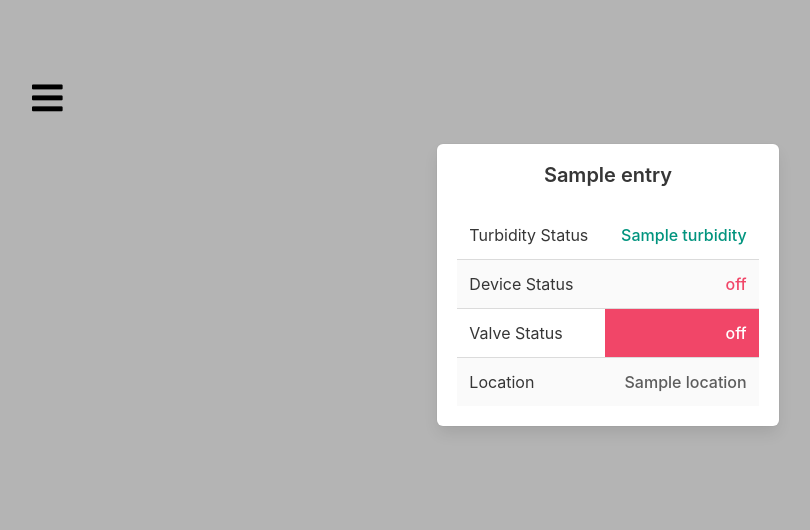
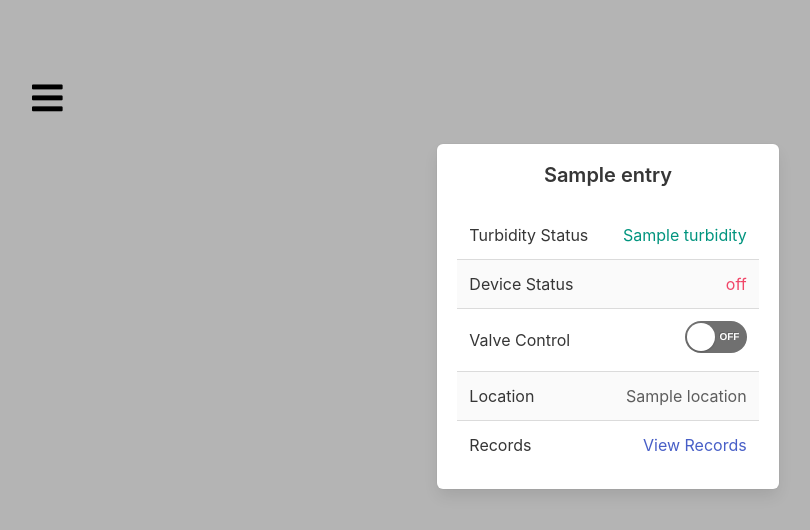
Before and after one commit to jsuci/turbiditech, a Django app: template templates/dashboard.html in a window 1280 px wide. Shown: the top 530 px of the page, without its empty margins (32-842 px from the left). Run offline with Django 4.2, Linux system fonts and the light colour scheme; the template is opened without the code that fills it: most values are stand-ins (such as "Sample title", 1, 10 or a date in 2020).

Commit message:
fix toggle switch, add entry to view records

```diff
--- a/core/views.py
+++ b/core/views.py
@@ -66,7 +66,7 @@ def dashboard(request):
                 'detector_name': 'Detector 4',
                 'turbidity': 'clean',
                 'device_status': 'on',
-                'valve_status': 'on',
+                'valve_status': 'off',
                 'location': 'Maramag, Bukidnon'
             },
             {
@@ -76,7 +76,7 @@ def dashboard(request):
                 'device_status': 'on',
                 'valve_status': 'on',
                 'location': 'Mulmac, Macabalan'
-            }
+            },
         ]
     }
     return render(request, 'dashboard.html', context)
--- a/static/core/css/style.css
+++ b/static/core/css/style.css
@@ -124,7 +124,8 @@ img {
 
 /* table styles */
 div.box td {
-    padding: 12px 12px
+    padding: 12px 12px;
+    vertical-align: middle !important;
 }
 
 div.box td:nth-child(1) {
@@ -133,6 +134,56 @@ div.box td:nth-child(1) {
 
 div.box td:nth-child(2) {
     text-align: right;
-    font-weight: 500;
+    font-weight: 400;
     color:rgb(93, 93, 93);
 }
+
+
+/* toggle button styles */
+.toggle {
+    -webkit-appearance: none;
+    -moz-appearance: none;
+    appearance: none;
+    width: 62px;
+    height: 32px;
+    display: inline-block;
+    position: relative;
+    border-radius: 50px;
+    overflow: hidden;
+    outline: none;
+    border: none;
+    cursor: pointer;
+    background-color: #707070;
+    transition: background-color ease 0.3s;
+  }
+
+  .toggle:before {
+    content: "on off";
+    display: block;
+    position: absolute;
+    z-index: 2;
+    width: 28px;
+    height: 28px;
+    background: #fff;
+    left: 2px;
+    top: 2px;
+    border-radius: 50%;
+    font: 10px/28px Helvetica;
+    text-transform: uppercase;
+    font-weight: bold;
+    text-indent: -22px;
+    word-spacing: 37px;
+    color: #fff;
+    text-shadow: -1px -1px rgba(0,0,0,0.15);
+    white-space: nowrap;
+    box-shadow: 0 1px 2px rgba(0,0,0,0.2);
+    transition: all cubic-bezier(0.3, 1.5, 0.7, 1) 0.3s;
+  }
+
+  .toggle:checked {
+    background-color: #4CD964;
+  }
+
+  .toggle:checked:before {
+    left: 32px;
+  }
--- a/static/core/js/main.js
+++ b/static/core/js/main.js
@@ -1,3 +1,5 @@
+
+// navbar menu toggle
 $(document).ready(function() {
 //jquery for toggle sub menus
     $('.sub-btn').click(function() {
@@ -14,3 +16,22 @@ $(document).ready(function() {
         $('.menu-btn').css("visibility", "visible");
     });
 });
+
+// valve control toggle
+$(document).ready(function() {
+    $('input[type=checkbox]').change(function() {
+
+        if (this.checked == true) {
+            console.log('valve_status set to `on`', 'device: ', this.id)
+            console.log('turbidity set to `clean`', 'device: ', this.id)
+        } else {
+            console.log('valve_status set to `off`', 'device: ', this.id)
+            console.log('turbidity set to `dirty`', 'device: ', this.id)
+        }
+        // $.post(`/update-device/${this.id}`, {
+        //     id: '{{workexperiance.id}}',
+        //     isworking: this.checked,
+        //     csrfmiddlewaretoken: '{{ csrf_token }}'
+        // });
+    });
+});
--- a/templates/includes/box.html
+++ b/templates/includes/box.html
@@ -1,6 +1,5 @@
 
-    <div class="column is-4">
-        <a href="./device/{{ box_content.detector_id }}" class="box-link">
+    <div class="column is-4 mb-6">
             <div class="box">
                 <h5 class="title is-5 has-text-centered">{{ box_content.detector_name }}</h5>
                 <table class="table is-striped is-fullwidth is-hoverable">
@@ -29,7 +28,7 @@
                             </td>
                         </tr>
                         <tr>
-                            <td>Valve Status</td>
+                            <!-- <td>Valve Status</td>
                             {% if box_content.valve_status == "off" %}
                             <td class="has-text-right has-background-danger">
                                     <span class="has-text-white">{{ box_content.valve_status }}</span>
@@ -38,14 +37,27 @@
                             <td class="has-text-right">
                                 <span class="has-text-primary-dark">{{ box_content.valve_status }}</span>
                             </td>
-                            {% endif %}
+                            {% endif %} -->
+                            <td>Valve Control</td>
+                            <td>
+                                {% if box_content.valve_status == "off" %}
+                                    <input class="toggle" id="{{ box_content.detector_id}}" type="checkbox"/>
+                                {% else %}
+                                    <input class="toggle" id="{{ box_content.detector_id}}" type="checkbox" checked/>
+                                {% endif %}
+                            </td>
                         </tr>
                         <tr>
                             <td>Location</td>
                             <td><span>{{ box_content.location }}</span></td>
                         </tr>
+                        <tr>
+                            <td>Records</td>
+                            <td>
+                                <a href="view-records/{{ box_content.detector_id}}" target="_blank">View Records</a>
+                            </td>
+                        </tr>
                     </tbody>
                 </table>
             </div>
-        </a>
     </div>
```
